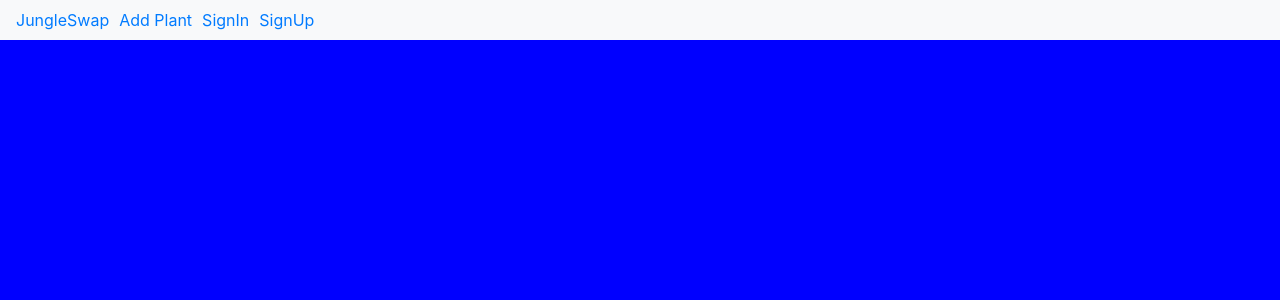
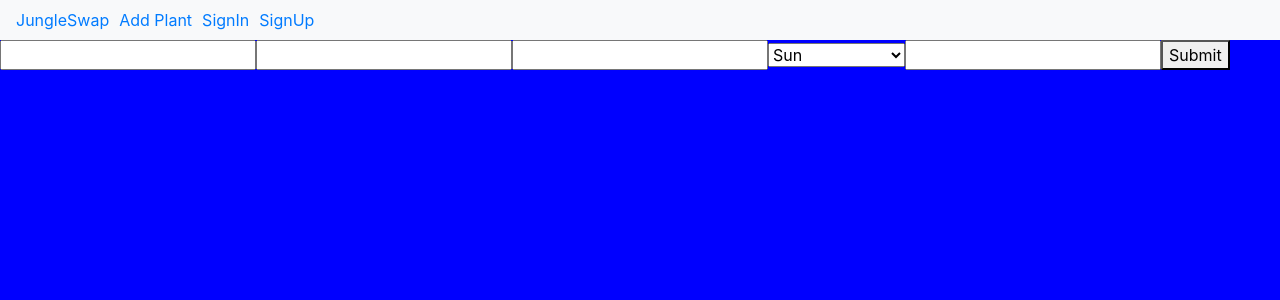
Before and after one commit to i-am-lisa/JUNGLE_SWAP-client, a React (Create React App) app: page /plant/1/edit in a window 1280 px wide. Shown: the top 300 px of the page. Built offline with nearby package versions, Linux system fonts and the light colour scheme; no server answers.

Commit message:
added CRUD, Relations

```diff
--- a/src/App.js
+++ b/src/App.js
@@ -9,6 +9,9 @@ import axios from 'axios';
 import Home from './components/Home';
 import NavBar from './components/NavBar';
 import AddForm from './components/AddForm';
+import EditForm from './components/EditForm';
+import PlantDetail from './components/PlantDetail'
+
 
 
 class App extends Component {
@@ -23,11 +26,11 @@ class App extends Component {
    componentDidMount(){
     axios.get(`${config.API_URL}/api/plants`)
       .then((response) => {
-        console.log('didmonut' + response.data)
+        // console.log('didmonut' + response.data)
         this.setState({ plants: response.data})
       })
-      .catch(() => {
-        console.log('Fetching failed')
+      .catch((err) => {
+        console.log('Fetching failed', err)
       })
 
     if (!this.state.loggedInUser) {
@@ -42,7 +45,122 @@ class App extends Component {
         })
     }
   }
+
+  //------------Add Form------------------
+
+handleSubmit = (event) => {
+  event.preventDefault()
+  let name = event.target.name.value
+  let description = event.target.description.value
+  let size = event.target.size.value
+  let image = event.target.plantImage.files[0]
+  let location = event.target.location.value
+  // console.log(image)
+
+  let uploadForm = new FormData()
+  uploadForm.append('imageUrl', image)
+
+  axios.post(`${config.API_URL}/api/upload`, uploadForm)
+    .then((response) => {
+      //1. Make an API call to the server side Route to create a new plant
+      const newPlant = {
+        name: name,
+        description: description,
+        size: size,
+        image: response.data.image,
+        location: location,
+      }
+      // console.log("newPlant" + newPlant)
+
+          axios.post(`${config.API_URL}/api/plants/create`, newPlant, {withCredentials: true})
+            .then((response) => {
+                // 2. Once the server has successfully created a new plant, update your state that is visible to the user
+                this.setState({
+                  plants: [response.data, ...this.state.plants]
+                }, () => {
+                  //3. Once the state is update, redirect the user to the home page
+                  this.props.history.push('/')
+                })
+
+    })
+    .catch((err) => {
+      console.log('Create failed', err)
+    })
+
+    })
+
+    .catch(() => {
+
+    })
+
+
+
+}
+
+
+  //------------Edit Form------------------
+
+handleEditPlant = (plant) => {
+  axios.patch(`${config.API_URL}/api/plants/${plant._id}`, {
+    name: plant.name,
+    description: plant.description,
+    size: plant.size,
+    image: plant.image,
+    location: plant.location,
+  })
+    .then(() => {
+        let newPlants = this.state.plants.map((singlePlant) => {
+            if (plant._id === singlePlant._id) {
+              singlePlant.name  = plant.name
+              singlePlant.description = plant.description
+              singlePlant.size = plant.size
+              singlePlant.image = plant.image
+              singlePlant.location = plant.location
+            }
+            return singlePlant
+        })
+        this.setState({
+          plants: newPlants
+        }, () => {
+          this.props.history.push('/')
+        })
+
+
+    })
+    .catch((err) => {
+      console.log('Edit failed', err)
+    })
+
+}
+
+ //--------------Delete Plant------------------
+
+
+ handleDelete = (plantId) => {
+
+  //1. Make an API call to the server side Route to delete that specific plant
+    axios.delete(`${config.API_URL}/api/plants/${plantId}`)
+      .then(() => {
+         // 2. Once the server has successfully created a new plant, update your state that is visible to the user
+          let filteredPlants = this.state.plants.filter((plant) => {
+            return plant._id !== plantId
+          })
+
+          this.setState({
+            plants: filteredPlants
+          }, () => {
+            this.props.history.push('/')
+          })
+      })
+      .catch((err) => {
+        console.log('Delete failed', err)
+      })
+
+ }
+
 // --------- Authentication------------
+
+
   handleSignUp = (event) => {
     event.preventDefault()
     let user = {
@@ -99,51 +217,7 @@ class App extends Component {
 
  }
 
-//------------Add Form------------------
 
-handleSubmit = (event) => {
-  event.preventDefault()
-  let name = event.target.name.value
-  let description = event.target.description.value
-  let image = event.target.plantImage.files[0]
-  let location = event.target.location.value
-  console.log(image)
-
-  let uploadForm = new FormData()
-  uploadForm.append('imageUrl', image)
-
-  axios.post(`${config.API_URL}/api/upload`, uploadForm)
-    .then((response) => {
-      //1. Make an API call to the server side Route to create a new plant
-          axios.post(`${config.API_URL}/api/plants/create`, {
-            name: name,
-            description: description,
-            image: response.data.image,
-            location: location,
-          })
-            .then((response) => {
-                // 2. Once the server has successfully created a new plant, update your state that is visible to the user
-                this.setState({
-                  plants: [response.data, ...this.state.plants]
-                }, () => {
-                  //3. Once the state is update, redirect the user to the home page
-                  this.props.history.push('/')
-                })
-
-    })
-    .catch((err) => {
-      console.log('Create failed', err)
-    })
-
-    })
-
-    .catch(() => {
-
-    })
-
-
-
-}
 
 //--------------Render------------------
 
@@ -158,6 +232,9 @@ handleSubmit = (event) => {
             <Route exact path="/" render={() => {
                 return <Home plants={plants}/>
             }} />
+            <Route  path="/plants/:plantId" render={(routeProps) => {
+                return <PlantDetail  user={loggedInUser} onDelete={this.handleDelete} {...routeProps} />
+            }} />
             <Route  path="/signin"  render={(routeProps) => {
               return  <SignIn onSignIn={this.handleSignIn} {...routeProps}  />
             }}/>
@@ -167,6 +244,9 @@ handleSubmit = (event) => {
             <Route path="/add-form" render={() => {
                 return <AddForm user={loggedInUser} onAdd={this.handleSubmit} />
             }} />
+             <Route  path="/plant/:plantId/edit" render={(routeProps) => {
+                return <EditForm onEdit={this.handleEditPlant} {...routeProps}/>
+            }} />
         </Switch>
 
       </div>
--- a/src/components/AddForm.js
+++ b/src/components/AddForm.js
@@ -14,6 +14,8 @@ class AddForm extends Component {
       <form onSubmit={this.props.onAdd}>
         <input name="name" type="text" placeholder="Enter name"/>
         <input name="description" type="text" placeholder="Enter desc"/>
+        <input name="size" type="number" min="1" placeholder="size in cm"/>cm
+
         <select name="location" type="text" placeholder="Select">
             <option>Select location</option>
             <option value="sunny">Sunny</option>
--- /dev/null
+++ b/src/components/EditForm.js
@@ -0,0 +1,97 @@
+import axios from 'axios'
+import React, { Component } from 'react'
+import config from '../config'
+
+export default class EditForm extends Component {
+
+  state = {
+    plant: {}
+  }
+
+  componentDidMount(){
+    let plantId = this.props.match.params.plantId
+    axios.get(`${config.API_URL}/api/plants/${plantId}`)
+      .then((response) => {
+        this.setState({
+          plant: response.data
+        })
+      })
+      .catch(() => {
+        console.log('Detail fetch failed')
+      })
+  }
+
+  handleNameChange = (event) => {
+    let text = event.target.value
+    // console.log(text)
+    let clonePlant = JSON.parse(JSON.stringify(this.state.plant))
+    clonePlant.name = text
+
+    this.setState({
+      plant: clonePlant
+    })
+  }
+
+  handleDescChange = (event) => {
+    let text = event.target.value
+    let clonePlant = JSON.parse(JSON.stringify(this.state.plant))
+    clonePlant.description = text
+
+    this.setState({
+      plant: clonePlant
+    })
+  }
+
+  handleSizeChange = (event) => {
+      let text = event.target.value
+      let clonePlant = JSON.parse(JSON.stringify(this.state.plant))
+      clonePlant.size = text
+        // console.log('edit' + text)
+        this.setState({
+            plant: clonePlant
+        })
+
+
+    }
+
+    handleLocationChange = (event) => {
+        let text = event.target.value
+        let clonePlant = JSON.parse(JSON.stringify(this.state.plant))
+        clonePlant.location = text
+          // console.log('edit' + text)
+          this.setState({
+              plant: clonePlant
+          })
+    }
+
+
+    handleImageChange = (event) => {
+        let text = event.target.value
+        let clonePlant = JSON.parse(JSON.stringify(this.state.plant))
+        clonePlant.image = text
+          // console.log('edit' + text)
+          this.setState({
+              plant: clonePlant
+          })
+    }
+
+  render() {
+    const {plant} = this.state
+    const {onEdit} = this.props
+
+    return (
+      <div>
+          <input type="text" onChange={this.handleNameChange} value={plant.name}/>
+          <input type="text" onChange={this.handleDescChange} value={plant.description}/>
+          <input type="number" onChange={this.handleSizeChange} value={plant.size}/>
+        <select onChange={this.handleLocationChange} name="location" type="text" placeholder="Select">
+            <option value="Sun">Sun</option>
+            <option value="Shade">Shade</option>
+            <option value="Sun and Shade">Sun and Shade</option>
+        </select>
+          <input onChange={this.handleImageChange} type="text"  value={plant.image}/>
+          <button onClick={ () => { onEdit(plant) } }  >Submit</button>
+      </div>
+    )
+  }
+}
--- a/src/components/PlantDetail.js
+++ b/src/components/PlantDetail.js
@@ -1,52 +1,68 @@
-// import axios from 'axios'
-// import React, { Component } from 'react'
-// import config from '../config'
-// import {Link, Redirect} from 'react-router-dom'
+import axios from 'axios'
+import React, { Component, createRef } from 'react'
+import config from '../config'
+import {Link, Redirect} from 'react-router-dom'
 
-// export default class PlantDetail extends Component {
+export default class PlantDetail extends Component {
 
-//   state = {
-//     plant: {}
-//   }
+  state = {
+    plant: {}
+  }
 
-//   componentDidMount(){
-//     console.log(this.props)
+  componentDidMount(){
+    console.log(this.props)
 
-//    let plantId = this.props.match.params.plantId
-//     axios.get(`${config.API_URL}/api/plants/${plantId}`)
-//       .then((response) => {
-//         this.setState({ plant: response.data })
-//       })
-//       .catch(() => {
-//         console.log('Detail fetch failed')
-//       })
-//   }
+   let plantId = this.props.match.params.plantId
+    axios.get(`${config.API_URL}/api/plants/${plantId}`, {withCredentials: true})
+      .then((response) => {
+        this.setState({ plant: response.data })
+      })
+      .catch(() => {
+        console.log('Detail fetch failed')
+      })
+  }
 
-//   render() {
-//     const {plant} = this.state
-//     const {onDelete, user} = this.props
-//     console.log(this.props)
+  render() {
+    const {plant} = this.state
+    const {onDelete, user} = this.props
+    console.log(this.props)
 
-//     if(!user){
-//       return <Redirect to={'/signin'}/>
-//     }
-//     return (
-//       <div>
-//         <h4>Details are:</h4>
-//         <div>Name: {plant.name}</div>
-//         <div>Description: {plant.description}</div>
-//         {
-//             plant.image ? (
-//                 <img src={plant.image} alt={plant.name} />
-//             ) : 0
-//         }
+    if(!user){
+      return <Redirect to={'/signin'}/>
+    }
 
-//         {/* <Link to={`/plant/${plant._id}/edit`}>
-//           <button>Edit</button>
-//         </Link>
-//         <button onClick={() => { onDelete(plant._id)  } } >Delete</button> */}
+    console.log('---', user, plant)
 
-//       </div>
-//     )
-//   }
-// }
+    return (
+      <div>
+
+        <h4>Details are:</h4>
+        {
+            plant.image ? (
+                <img src={plant.image} alt={plant.name} />
+            ) : 0
+        }
+        <div>Name: {plant.name}</div>
+        <div >{plant.description} </div>
+        <div >Size: {plant.size} cm </div>
+        <div >Likes: {plant.location} </div>
+
+        {
+            user._id === plant.creator ? (
+              <>
+                <Link to={`/plant/${plant._id}/edit`}>
+                  <button>Edit</button>
+                </Link>
+              <button onClick={() => { onDelete(plant._id)  } }>Delete</button>
+              </>
+            ) : <>
+                  <button>Buy</button>
+                  <button>Swap</button>
+              </>
+        }
+
+
+      </div>
+    )
+  }
+}
```
Also changed, not shown: src/components/Home.js (+3 -4 lines).
